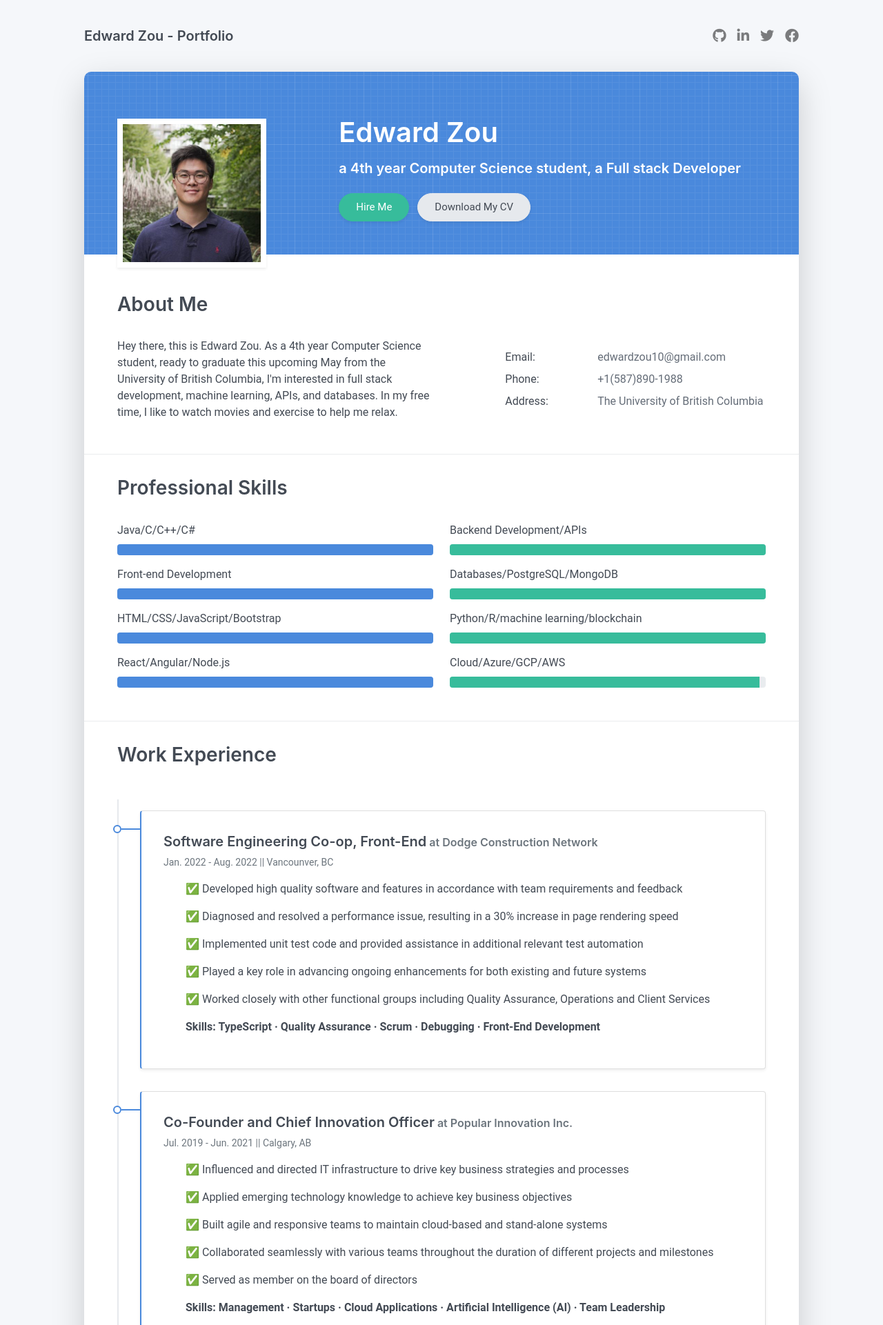
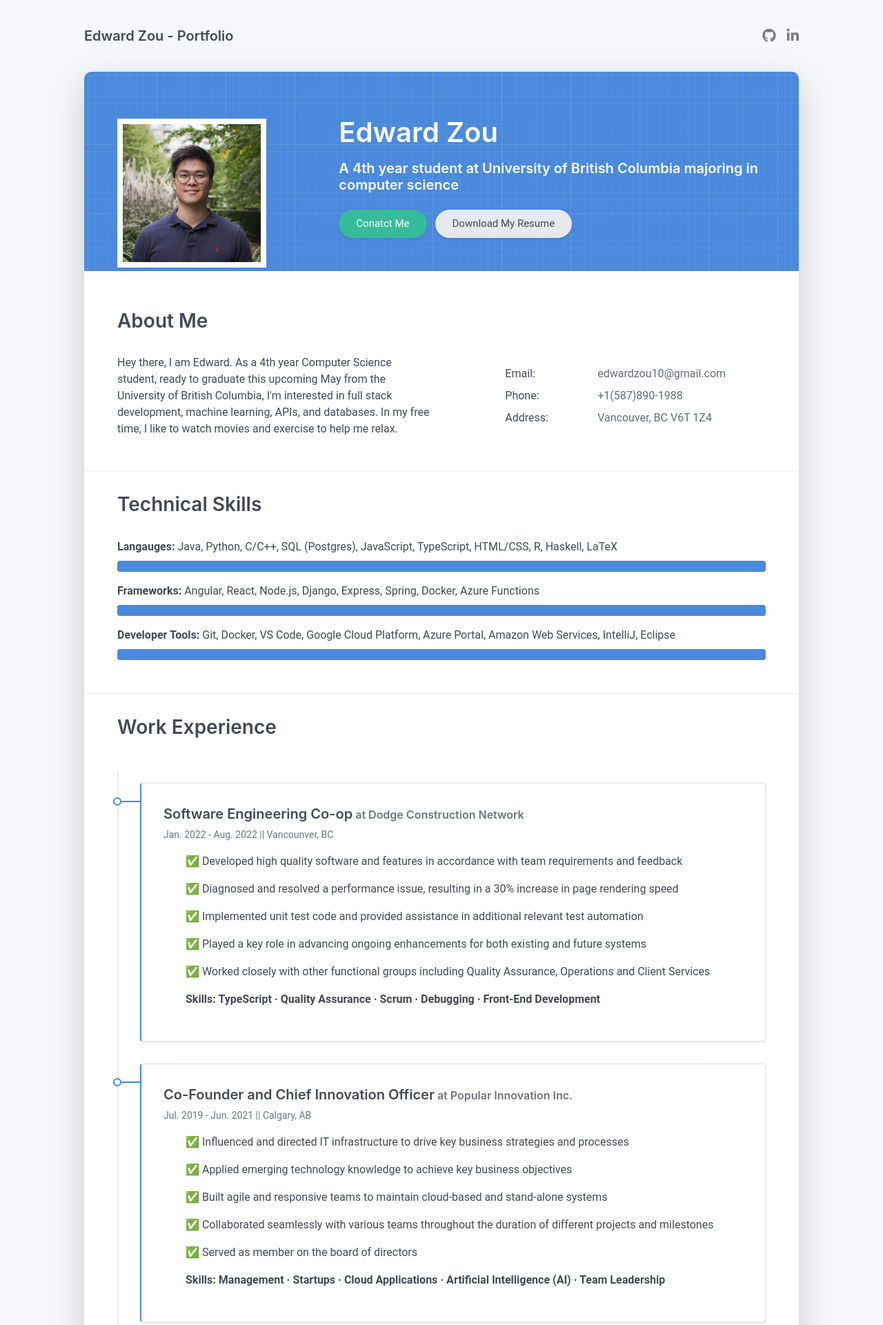
Before and after one commit to edwzou/edwardzou.com, a Django app: page / in a window 1280 px wide. Shown: the top 1921 px of the page at 69% size. Run offline with Django 3.2, Linux system fonts and the light colour scheme; some libraries are stand-ins or nearby versions.

Commit message:
Modified webite's text

```diff
--- a/cvapp/templates/index.html
+++ b/cvapp/templates/index.html
@@ -6,7 +6,7 @@
     <meta http-equiv="X-UA-Compatible" content="IE=edge">
     <meta name="viewport" content="width=device-width, initial-scale=1">
     <title>Edward Zou - Portfolio</title>
-    <link rel="shortcut icon" type="image/png" href="{% static 'images/fav.png' %}"/>
+    <link rel="shortcut icon" type="image/x-icon" href="{% static 'images/favicon.ico' %}"/>
     <link rel="stylesheet" href="{% static 'css/font-awesome/css/all.min.css' %}" />
     <link rel="stylesheet" href="{% static 'css/bootstrap.min.css'%}" />
     <link rel="stylesheet" href="{% static 'css/aos.css'%}" />
@@ -32,10 +32,6 @@
               </li>
               <li class="nav-item"><a class="nav-link" href="https://www.linkedin.com/in/edward-zou-0416a5188/" title="Linkdin"><i class="fab fa-linkedin-in"></i><span class="menu-title sr-only">Linkdin</span></a>
               </li>
-              <li class="nav-item"><a class="nav-link" href="https://twitter.com/" title="Twitter"><i class="fab fa-twitter"></i><span class="menu-title sr-only">Twitter</span></a>
-              </li>
-              <li class="nav-item"><a class="nav-link" href="https://www.facebook.com/" title="Facebook"><i class="fab fa-facebook"></i><span class="menu-title sr-only">Facebook</span></a>
-              </li>
               </ul>
             </nav>
           </div>
@@ -52,10 +48,10 @@
       </div>
       <div class="col-lg-8 col-md-7 text-center text-md-start">
         <h2 class="h1 mt-2" data-aos="fade-left" data-aos-delay="0">Edward Zou</h2>
-        <h5 data-aos="fade-left" data-aos-delay="100">a 4th year Computer Science student, a Full stack Developer</h5>
+        <h5 data-aos="fade-left" data-aos-delay="100">A 4th year student at University of British Columbia majoring in computer science</h5>
         <div class="d-print-none" data-aos="fade-left" data-aos-delay="200">
-          <a class="btn btn-success shadow-sm mt-1 me-1" href="#contact">Hire Me</a>
-          <a class="btn btn-light text-dark shadow-sm mt-1 me-1" href="/pdf">Download My CV</a>
+          <a class="btn btn-success shadow-sm mt-1 me-1" href="#contact">Conatct Me</a>
+          <a class="btn btn-light text-dark shadow-sm mt-1 me-1" href="/pdf">Download My Resume</a>
         </div>
       </div>
     </div>
@@ -65,7 +61,7 @@
       <h2 class="h3 mb-3">About Me</h2>
       <div class="col-md-6">
 
-        <p>Hey there, this is Edward Zou. As a 4th year Computer Science student, ready to graduate this upcoming May from the University of British Columbia, I'm interested in full stack development, machine learning, APIs, and databases. In my free time, I like to watch movies and exercise to help me relax.</p>
+        <p>Hey there, I am Edward. As a 4th year Computer Science student, ready to graduate this upcoming May from the University of British Columbia, I'm interested in full stack development, machine learning, APIs, and databases. In my free time, I like to watch movies and exercise to help me relax.</p>
       </div>
       <div class="col-md-5 offset-md-1">
         <div class="row mt-2">
@@ -86,7 +82,7 @@
             <div class="pb-1">Address:</div>
           </div>
           <div class="col-sm-8">
-            <div class="pb-1 text-secondary">The University of British Columbia</div>
+            <div class="pb-1 text-secondary">Vancouver, BC V6T 1Z4</div>
           </div>
         </div>
       </div>
@@ -94,49 +90,22 @@
   </div>
   <hr class="d-print-none"/>
   <div class="skills-section px-3 px-lg-4">
-    <h2 class="h3 mb-3">Professional Skills</h2>
+    <h2 class="h3 mb-3">Technical Skills</h2>
     <div class="row">
-      <div class="col-md-6">
-        <div class="mb-2"><span>Java/C/C++/C#</span>
+      <div class="col-md-12">
+        <div class="mb-2"><span><strong>Langauges:</strong> Java, Python, C/C++, SQL (Postgres), JavaScript, TypeScript, HTML/CSS, R, Haskell, LaTeX</span>
           <div class="progress my-1">
             <div class="progress-bar bg-primary" role="progressbar" data-aos="zoom-in-right" data-aos-delay="100" data-aos-anchor=".skills-section" style="width: 100%" aria-valuenow="90" aria-valuemin="0" aria-valuemax="100"></div>
           </div>
         </div>
-        <div class="mb-2"><span>Front-end Development</span>
+        <div class="mb-2"><span><strong>Frameworks:</strong> Angular, React, Node.js, Django, Express, Spring, Docker, Azure Functions</span>
           <div class="progress my-1">
             <div class="progress-bar bg-primary" role="progressbar" data-aos="zoom-in-right" data-aos-delay="200" data-aos-anchor=".skills-section" style="width: 100%" aria-valuenow="85" aria-valuemin="0" aria-valuemax="100"></div>
           </div>
         </div>
-        <div class="mb-2"><span>HTML/CSS/JavaScript/Bootstrap</span>
-          <div class="progress my-1">
-            <div class="progress-bar bg-primary" role="progressbar" data-aos="zoom-in-right" data-aos-delay="200" data-aos-anchor=".skills-section" style="width: 100%" aria-valuenow="85" aria-valuemin="0" aria-valuemax="100"></div>
-          </div>
-        </div>
-        <div class="mb-2"><span>React/Angular/Node.js</span>
+        <div class="mb-2"><span><strong>Developer Tools:</strong> Git, Docker, VS Code, Google Cloud Platform, Azure Portal, Amazon Web Services, IntelliJ, Eclipse</span>
           <div class="progress my-1">
             <div class="progress-bar bg-primary" role="progressbar" data-aos="zoom-in-right" data-aos-delay="300" data-aos-anchor=".skills-section" style="width: 100%" aria-valuenow="75" aria-valuemin="0" aria-valuemax="100"></div>
-          </div>
-        </div>
-      </div>
-      <div class="col-md-6">
-        <div class="mb-2"><span>Backend Development/APIs</span>
-          <div class="progress my-1">
-            <div class="progress-bar bg-success" role="progressbar" data-aos="zoom-in-right" data-aos-delay="400" data-aos-anchor=".skills-section" style="width: 100%" aria-valuenow="90" aria-valuemin="0" aria-valuemax="100"></div>
-          </div>
-        </div>
-        <div class="mb-2"><span>Databases/PostgreSQL/MongoDB</span>
-          <div class="progress my-1">
-            <div class="progress-bar bg-success" role="progressbar" data-aos="zoom-in-right" data-aos-delay="500" data-aos-anchor=".skills-section" style="width: 100%" aria-valuenow="85" aria-valuemin="0" aria-valuemax="100"></div>
-          </div>
-        </div>
-        <div class="mb-2"><span>Python/R/machine learning/blockchain</span>
-          <div class="progress my-1">
-            <div class="progress-bar bg-success" role="progressbar" data-aos="zoom-in-right" data-aos-delay="500" data-aos-anchor=".skills-section" style="width: 100%" aria-valuenow="85" aria-valuemin="0" aria-valuemax="100"></div>
-          </div>
-        </div>
-        <div class="mb-2"><span>Cloud/Azure/GCP/AWS</span>
-          <div class="progress my-1">
-            <div class="progress-bar bg-success" role="progressbar" data-aos="zoom-in-right" data-aos-delay="600" data-aos-anchor=".skills-section" style="width: 98%" aria-valuenow="75" aria-valuemin="0" aria-valuemax="100"></div>
           </div>
         </div>
       </div>
@@ -148,7 +117,7 @@
     <div class="timeline">
       <div class="timeline-card timeline-card-primary card shadow-sm">
         <div class="card-body">
-          <div class="h5 mb-1">Software Engineering Co-op, Front-End<span class="text-muted h6"> at Dodge Construction Network</span></div>
+          <div class="h5 mb-1">Software Engineering Co-op<span class="text-muted h6"> at Dodge Construction Network</span></div>
           <div class="text-muted text-small mb-2">Jan. 2022 - Aug. 2022 || Vancounver, BC</div>
           <div>
             <ul>&#x2705; Developed high quality software and features in accordance with team requirements and feedback</ul>
@@ -181,7 +150,7 @@
           <div>
             <ul>&#x2705; Utilized Python/SQL to conduct various Data Analytic tasks, including data wrangling, exploratory data analysis, data trending, feature extraction, pattern interpretation, BI dashboard with Tableau</ul>
             <ul>&#x2705; Fully implemented blockchain ecosystem by integrating cryptography, Ethereum, coupling with designing, multi-threaded coding, testing, troubleshooting, and evaluating blockchain projects</ul>
-            <ul><b>Skills: Application Develepment · Artificial Intelligence (AI) · Blockchain ecosystem · Data Analysis</b></ul>
+            <ul><b>Skills: Application Develepment · Blockchain ecosystem · Database · Data Analysis</b></ul>
           </div>
         </div>
       </div>
@@ -193,19 +162,6 @@
   <div class="education-section px-3 px-lg-4 pb-4">
     <h2 class="h3 mb-4">Projects</h2>
     <div class="timeline">
-
-      <div class="timeline-card timeline-card-success card shadow-sm">
-        <div class="card-body">
-          <div class="h5 mb-1">LAYERS | React, Express, Prisma, Node.js, PostgreSQL </div>
-          <div class="text-muted text-small mb-2">Jan. 2023 - Present</div>
-          <div>
-            <ul>&#10004; A virtual fitting room for everyone </ul>
-            <ul>&#10004; Accessing the repo for dev: <b>git clone repo-link</b> in the directory you want </ul>
-            <ul>&#10004; File Architecture: <i>topLayer: frontend</i> || <i>bottomLayer: backend</i> </ul>
-            <ul>&#10004; Download device simulators: <a href="https://developer.android.com/studio?gclid=Cj0KCQjw4NujBhC5ARIsAF4Iv6dFWBwdrMv-PXQoY29PKVrYxCf88HfVdX7PB0kUfe-TopkNTDQPh04aArVAEALw_wcB&gclsrc=aw.ds">Android Studio</a>, <a href="https://developer.apple.com/xcode/">Xcode (only for Mac OS)</a></ul>
-          </div>
-        </div>
-      </div>
 
       <div class="timeline-card timeline-card-success card shadow-sm">
         <div class="card-body">
@@ -242,9 +198,9 @@
     <div class="timeline">
       <div class="timeline-card timeline-card-success card shadow-sm">
         <div class="card-body">
-          <div class="h5 mb-1">Bachelor Degree in Computer Science <span class="text-muted h6">from the University of British Columbia</span></div>
+          <div class="h5 mb-1">Bachelor of Science in Computer Science <span class="text-muted h6">from the University of British Columbia</span></div>
           <div class="text-muted text-small mb-2">2019 - 2024</div>
-          <div>Leverage Computer Science and programing knowledge with better understanding in disiplined and formal way.</div>
+          <div>Leverage computer science and programming expertise with a refined and structured understanding.</div>
         </div>
       </div>
     </div>
@@ -295,9 +251,9 @@
       <div class="col">
         <div class="mt-2">
           <h3 class="h6">Address</h3>
-          <div class="pb-2 text-secondary">the University of British Columbia</div>
+          <div class="pb-2 text-secondary">Vancouver, BC V6T 1Z4</div>
           <h3 class="h6">Phone</h3>
-          <div class="pb-2 text-secondary">+1(587)890-1988</div>
+          <div class="pb-2 text-secondary">+1 (587)-890-1988</div>
           <h3 class="h6">Email</h3>
           <div class="pb-2 text-secondary">edwardzou10@gmail.com</div>
         </div>
@@ -319,16 +275,11 @@
               </li>
               <li class="nav-item"><a class="nav-link" href="https://Linkedin.com/in/edward-zou-0416a5188" title="Linkdin"><i class="fab fa-linkedin-in"></i><span class="menu-title sr-only">Linkdin</span></a>
               </li>
-              <li class="nav-item"><a class="nav-link" href="https://twitter.com/youraccount" title="Twitter"><i class="fab fa-twitter"></i><span class="menu-title sr-only">Twitter</span></a>
-              </li>
-              <li class="nav-item"><a class="nav-link" href="https://www.facebook.com/"youraccountook"><i class="fab fa-facebook"></i><span class="menu-title sr-only">Facebook</span></a>
-              </li>
               </ul>
             </nav>
           </div>
         </div>
         <div class="text-small">
-          <div class="mb-1">&copy; Right of DigiCV2. All rights reserved.</div>
           <div>Designed by - <a href="">Edward Zou</a></div>
         </div>
       </div>
--- a/cvapp/urls.py
+++ b/cvapp/urls.py
@@ -6,5 +6,5 @@ from .views import DownloadPdf
 urlpatterns = [
     path('', views.index, name='index'),
     path('pdf/', DownloadPdf),
-    path(r'favicon\.ico', RedirectView.as_view(url='/static/images/fav.png')),
+    path(r'favicon\.ico', RedirectView.as_view(url='/static/images/favicon.ico')),
 ]
--- a/mycv/urls.py
+++ b/mycv/urls.py
@@ -5,5 +5,5 @@ from django.views.generic import RedirectView
 urlpatterns = [
     path('admin/', admin.site.urls),
     path('', include('cvapp.urls')),
-    path(r'favicon\.ico', RedirectView.as_view(url='/static/images/fav.png')),
+    path(r'favicon\.ico', RedirectView.as_view(url='/static/images/favico.ico')),
 ]
```
Also changed, not shown: README.md, static/images/fav.png (deleted), static/images/favicon.ico (added).
